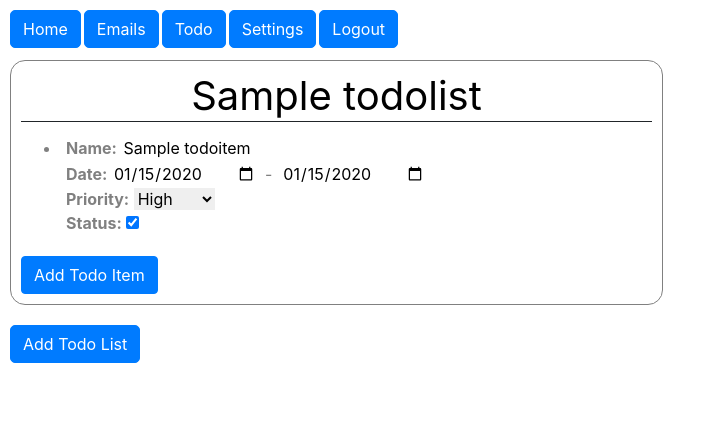
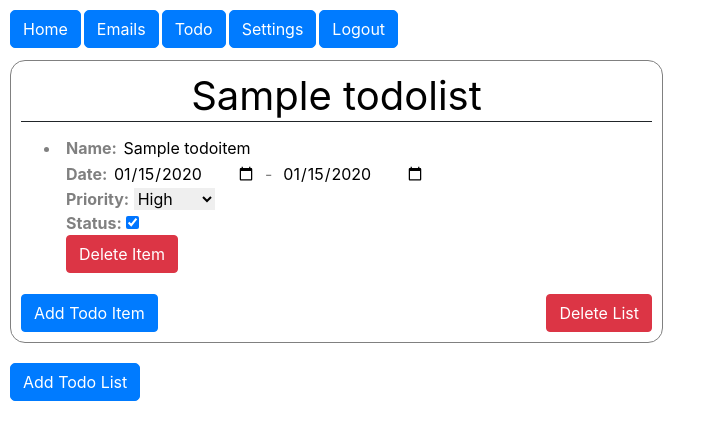
Before and after one commit to Coreyboy1820/CMPE131-Project, a Flask app: page /todo in a window 1280 px wide. Shown: the top 440 px of the page, without its empty margins (0-716 px from the left). Run offline with Flask 3, Linux system fonts and the light colour scheme; the visitor is signed in with stand-in values (Sample User, id 1); tables that the repository leaves empty hold one stand-in row (values such as "Sample post"); some libraries are stand-ins or nearby versions.

Commit message:
:sparkle: finished deleting functionality

```diff
--- a/app/forms/new_todo_form.py
+++ b/app/forms/new_todo_form.py
@@ -28,3 +28,11 @@ class UpdateTodoItemForm(FlaskForm):
     dueDate = DateField('Due Date', validators=[DataRequired()])
     status = BooleanField("Status")
     itemSubmitted = BooleanField("submited")
+
+class DeleteTodoItemForm(FlaskForm):
+    deleteTodoItemId = IntegerField('deleteTodoItemId', validators=[DataRequired()])
+    deleteItem = SubmitField('Delete Item')
+
+class DeleteTodoListForm(FlaskForm):
+    deleteTodoListId = IntegerField('deleteTodoListId', validators=[DataRequired()])
+    deleteList = SubmitField('Delete List')
--- a/app/routes.py
+++ b/app/routes.py
@@ -14,6 +14,7 @@ def home():
     update_contact_form = contact.updateContact()
     send_message = contact.sendMessage()
     dbSession = models.Session()
+
 
 
     if(request.method == "POST"):
@@ -77,10 +78,14 @@ def register():
 @myapp_obj.route("/todo", methods=['GET', 'POST'])
 @login_page.loginFunctions.required_login
 def todo():
+
     new_todo_list_form = new_todo_form.NewTodoListForm()
     new_todo_item_form = new_todo_form.NewTodoForm()
     update_todo_item_form = new_todo_form.UpdateTodoItemForm()
     update_todo_list_form = new_todo_form.UpdateTodoListForm()
+    delete_todo_item_form = new_todo_form.DeleteTodoItemForm()
+    delete_todo_list_form = new_todo_form.DeleteTodoListForm()
+
     dbSession = models.Session()
     if request.method == 'POST':
         if new_todo_list_form.submitList.data:          # If the new todo list form was submitted then add it to the database
@@ -104,6 +109,7 @@ def todo():
         if new_todo_item_form.submitItem.data:         # If the new todo Item form was submitted then add it to the database
             startDate = new_todo_item_form.startDate.data
             dueDate = new_todo_item_form.dueDate.data
+
             if (startDate <= dueDate):
                 # create a new todoItem instance
                 lastItemId = dbSession.query(models.todoItem).order_by(models.todoItem.id.desc()).first().id
@@ -121,6 +127,7 @@ def todo():
             else:
                 flash('Start date must be before the Due Date',category="error")
             return redirect(url_for("todo"))
+
         if update_todo_item_form.itemSubmitted.data:
             todoItem = dbSession.query(models.todoItem).filter_by(id=update_todo_item_form.todoItemId.data).first()
             todoItem.name = update_todo_item_form.itemName.data
@@ -134,6 +141,7 @@ def todo():
             dbSession.commit()
             dbSession.close()
             return redirect(url_for("todo"))
+
         if update_todo_list_form.listSubmitted.data:
             todoList = dbSession.query(models.todoList).filter_by(id=update_todo_list_form.updateTodoListId.data).first()
             todoList.name = update_todo_list_form.listName.data
@@ -141,9 +149,28 @@ def todo():
             dbSession.close()
             return redirect(url_for("todo"))
 
+        if delete_todo_item_form.deleteItem.data:
+            item_to_delete = dbSession.query(models.todoItem).filter_by(id=delete_todo_item_form.deleteTodoItemId.data).first()
+            dbSession.delete(item_to_delete)
+            dbSession.commit()
+            dbSession.close()
+            return redirect(url_for("todo"))
+
+        if delete_todo_list_form.deleteList.data:
+            list_to_delete = dbSession.query(models.todoList).filter_by(id=delete_todo_list_form.deleteTodoListId.data).first()
+            for item in list_to_delete.todoItems:
+                dbSession.delete(item)
+            dbSession.delete(list_to_delete)
+            dbSession.commit()
+            dbSession.close()
+            return redirect(url_for("todo"))
+
+
     todo_lists = dbSession.query(models.todoList).filter_by(userId=session['userId']).all()
     dbSession.close()
-    return render_template('todo.html', title="todo", todo_list_form=new_todo_list_form, todo_item_form=new_todo_item_form, update_todo_form=update_todo_item_form, update_list_form = update_todo_list_form, todo_lists = todo_lists)
+    return render_template('todo.html', title="todo", todo_list_form=new_todo_list_form, todo_item_form=new_todo_item_form,
+                           update_todo_form=update_todo_item_form, update_list_form = update_todo_list_form, todo_lists = todo_lists,
+                           delete_todo_item = delete_todo_item_form, delete_todo_list = delete_todo_list_form)
 
 
 
--- a/app/templates/todo.html
+++ b/app/templates/todo.html
@@ -45,14 +45,23 @@
 
           {{ update_todo_form.itemSubmitted(style="display:none;")}}
           </form>
+          <form action="/todo" method="POST">
+            {{delete_todo_item.deleteTodoItemId(value=todo_item.id, style="display:none")}}
+            {{delete_todo_item.deleteItem(class="btn btn-danger")}}
+          </form>
         </li>
         {% endfor %}
       </ul>
 
-
-      <!-- I store the todolist ID in the button so I can use javascript to access the list ID to know which list is being inserted into -->
-      <button id="{{todo_list.id}}" name="todoItemButton" type="button" class="btn btn-primary" data-toggle="modal"
-        data-target="#add-todo-modal">Add Todo Item</button>
+      <div style="display:flex; justify-content: space-between;">
+        <!-- I store the todolist ID in the button so I can use javascript to access the list ID to know which list is being inserted into -->
+        <button id="{{todo_list.id}}" name="todoItemButton" type="button" class="btn btn-primary" data-toggle="modal"
+          data-target="#add-todo-modal">Add Todo Item</button>
+        <form action="/todo" method="POST">
+          {{ delete_todo_list.deleteTodoListId(value=todo_list.id, style="display:none") }}
+          {{ delete_todo_list.deleteList(class="btn btn-danger", style="float:right") }}
+        </form>
+      </div>
     </div>
     {% endfor %}
     <button type="button" class="btn btn-primary curvedBtn" data-toggle="modal" data-target="#add-todo-list-modal">Add
```
